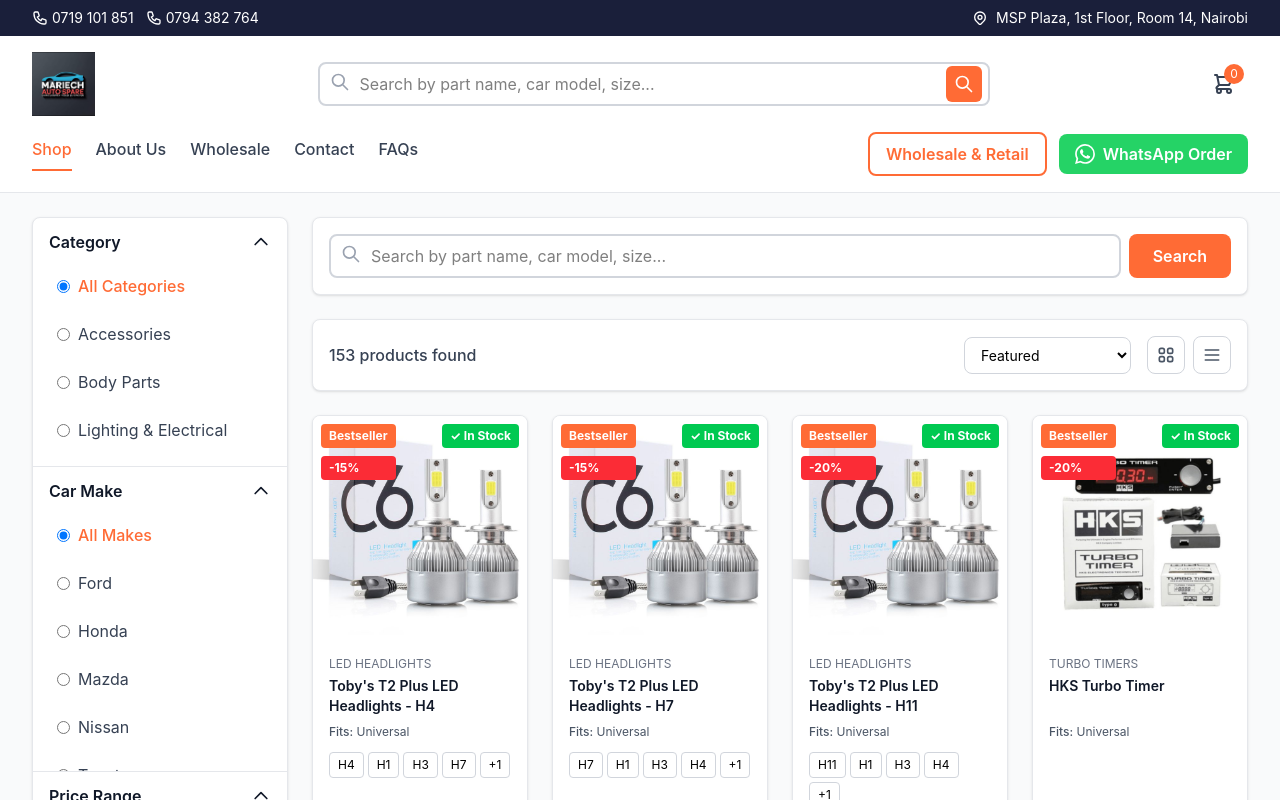
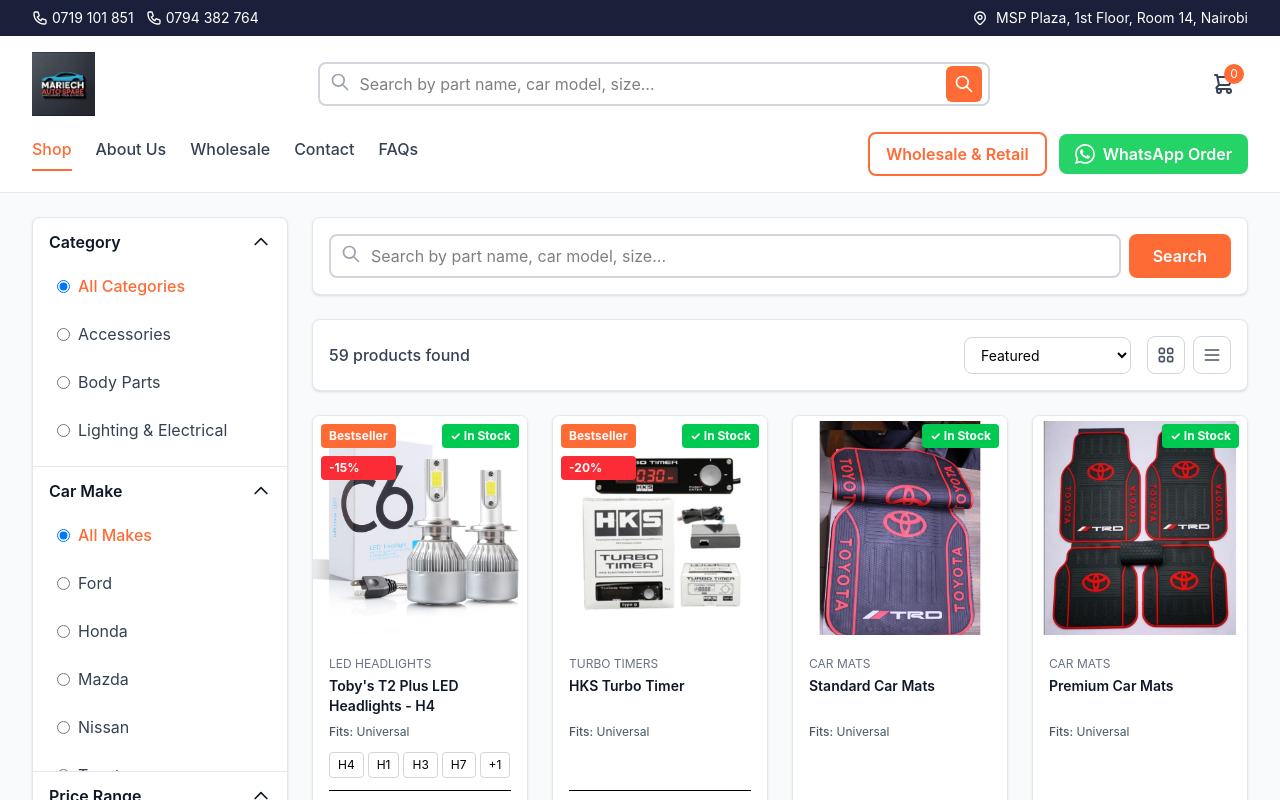
Before and after one commit to GibsonWaheire/Mariech_Autospares, a React (Vite) app in the folder frontend/: page /shop in a window 1280 px wide. Shown: the top 800 px of the page. Built offline with nearby package versions, Linux system fonts and the light colour scheme.

Commit message:
Deduplicate products by image on All Categories view

```diff
--- a/frontend/src/pages/Products.jsx
+++ b/frontend/src/pages/Products.jsx
@@ -68,7 +68,22 @@
       delete filterParams.max_price;
     }
 
-    const filtered = filterProducts(filterParams);
+    let filtered = filterProducts(filterParams);
+
+    // When no category/subcategory filter is active, deduplicate by primary image
+    // so we don't show 7 variants of the same product with the same photo
+    const isFiltered = filters.category || filters.subcategory || filters.car_make || filters.car_model || filters.size || searchQuery;
+    if (!isFiltered) {
+      const seenImages = new Set();
+      filtered = filtered.filter(p => {
+        const img = p.images && p.images[0] ? p.images[0] : null;
+        if (!img) return true;
+        if (seenImages.has(img)) return false;
+        seenImages.add(img);
+        return true;
+      });
+    }
+
     setProducts(filtered);
   }, [filters, searchQuery]);
 
```
